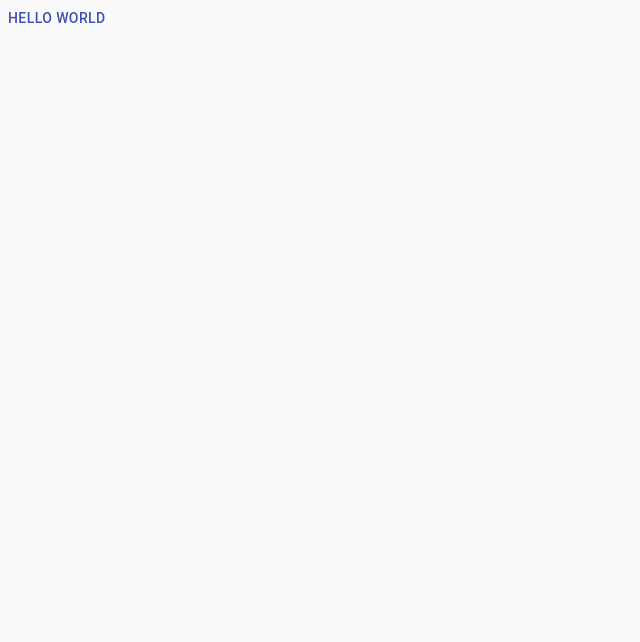
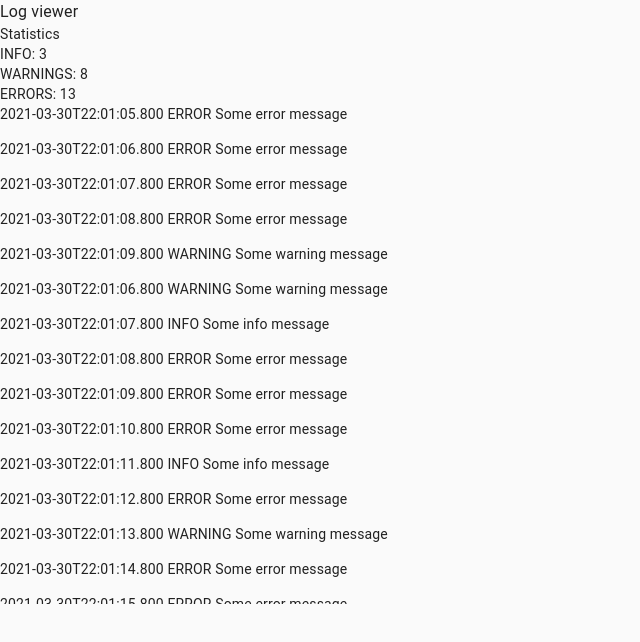
Before and after one commit to mirandaio/log-viewer, a React (Create React App) app: page / in a window 1280 px wide. Shown: the top 642 px of the page, without its empty margins (0-640 px from the left). Built offline with nearby package versions, Linux system fonts and the light colour scheme.

Commit message:
Implement log viewer

```diff
--- a/package.json
+++ b/package.json
@@ -10,6 +10,7 @@
     "react": "^17.0.2",
     "react-dom": "^17.0.2",
     "react-scripts": "4.0.3",
+    "react-window": "^1.8.6",
     "web-vitals": "^1.0.1"
   },
   "scripts": {
--- a/src/App.css
+++ /dev/null
@@ -1,38 +0,0 @@
-.App {
-  text-align: center;
-}
-
-.App-logo {
-  height: 40vmin;
-  pointer-events: none;
-}
-
-@media (prefers-reduced-motion: no-preference) {
-  .App-logo {
-    animation: App-logo-spin infinite 20s linear;
-  }
-}
-
-.App-header {
-  background-color: #282c34;
-  min-height: 100vh;
-  display: flex;
-  flex-direction: column;
-  align-items: center;
-  justify-content: center;
-  font-size: calc(10px + 2vmin);
-  color: white;
-}
-
-.App-link {
-  color: #61dafb;
-}
-
-@keyframes App-logo-spin {
-  from {
-    transform: rotate(0deg);
-  }
-  to {
-    transform: rotate(360deg);
-  }
-}
--- a/src/App.js
+++ b/src/App.js
@@ -1,12 +1,68 @@
-import "./App.css";
-import { Button, CssBaseline } from "@material-ui/core";
+import { useEffect, useState } from "react";
+import { CssBaseline, Typography } from "@material-ui/core";
+import { FixedSizeList as List } from "react-window";
+
+import fetchLogs from "./fetchLogs";
+
+const Row = ({ index, style, data }) => {
+  return <div style={style}>{data.logs[index]}</div>;
+};
+
+function computeStats(logs, stats) {
+  let { info, warning, error } = stats;
+
+  logs.forEach((log) => {
+    if (log.includes("INFO")) {
+      info++;
+    } else if (log.includes("WARNING")) {
+      warning++;
+    } else if (log.includes("ERROR")) {
+      error++;
+    }
+  });
+
+  return { info, warning, error };
+}
 
 function App() {
+  const [logs, setLogs] = useState([]);
+  const [stats, setStats] = useState({ info: 0, warning: 0, error: 0 });
+
+  useEffect(() => {
+    let isCurrent = true;
+    const interval = setInterval(() => {
+      fetchLogs().then((data) => {
+        if (isCurrent) {
+          const newLogs = data.split("\n");
+          setLogs((logs) => [...logs, ...newLogs]);
+          setStats((stats) => computeStats(newLogs, stats));
+        }
+      });
+    }, 1000);
+
+    return () => {
+      isCurrent = false;
+      clearInterval(interval);
+    };
+  }, []);
+
   return (
     <>
       <CssBaseline />
-
-      <Button color="primary">Hello World</Button>
+      <Typography>Log viewer</Typography>
+      <div>Statistics</div>
+      <div>INFO: {stats.info}</div>
+      <div>WARNINGS: {stats.warning}</div>
+      <div>ERRORS: {stats.error}</div>
+      <List
+        height={500}
+        itemCount={logs.length}
+        itemSize={35}
+        width={500}
+        itemData={{ logs }}
+      >
+        {Row}
+      </List>
     </>
   );
 }
--- /dev/null
+++ b/src/fetchLogs.js
@@ -0,0 +1,24 @@
+const messageTypes = [
+  "INFO Some info message",
+  "WARNING Some warning message",
+  "ERROR Some error message",
+];
+
+function fetchLogs() {
+  return new Promise((resolve) => {
+    setTimeout(() => {
+      const numLogs = Math.floor(10 * Math.random()) + 1;
+      const logs = new Array(numLogs);
+      const t = Date.now();
+
+      for (let i = 0; i < numLogs; i++) {
+        const messageType = Math.floor(3 * Math.random());
+        const dt = new Date(t + i * 1000).toISOString();
+        logs[i] = `${dt.slice(0, dt.length - 1)} ${messageTypes[messageType]}`;
+      }
+      resolve(logs.join("\n"));
+    }, 800);
+  });
+}
+
+export default fetchLogs;
```
Also changed, not shown: src/index.js (+6 -6 lines), 1 other file (tests, documents, lock files or other folders).
